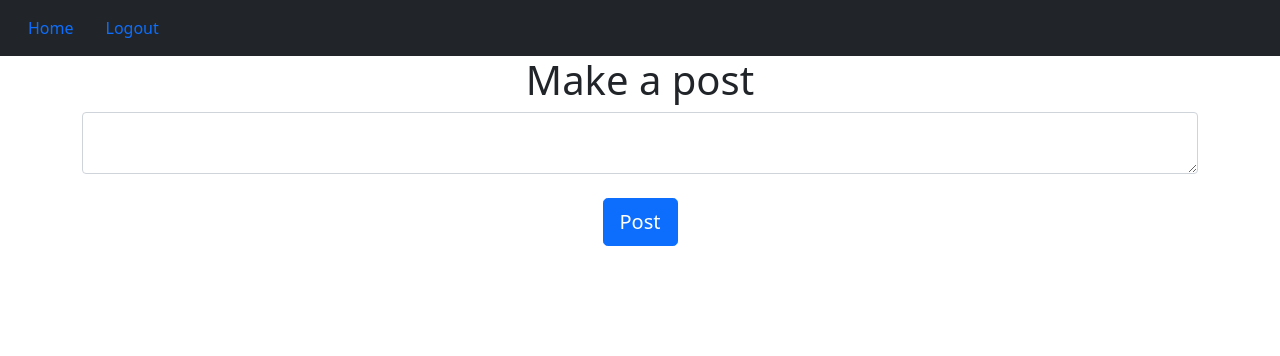
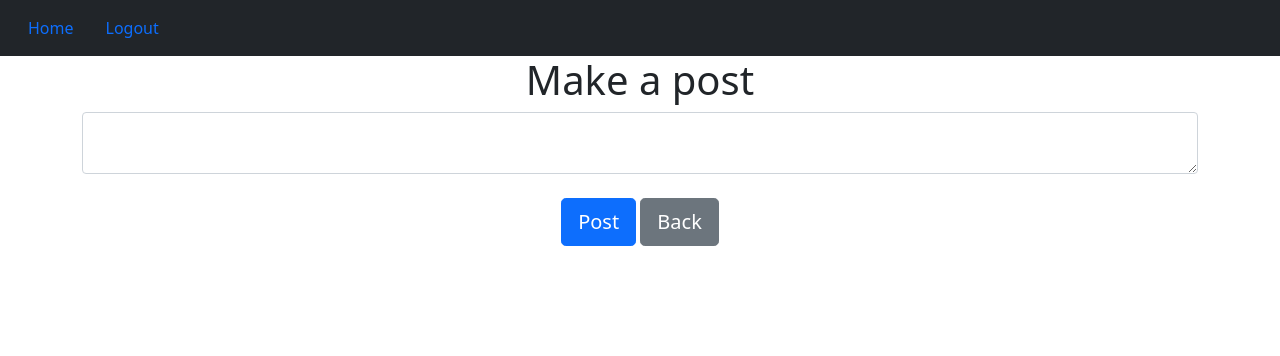
Before and after one commit to JagTheFriend/Python-Blog, a Flask app: page /create-post in a window 1280 px wide. Shown: the top 356 px of the page. Run offline with Flask 2, Linux system fonts and the light colour scheme; the visitor is signed in with stand-in values (Sample User, id 1).

Commit message:
Added a way to go back to the homepage

```diff
--- a/website/templates/create_post.html
+++ b/website/templates/create_post.html
@@ -1,5 +1,5 @@
 {% extends "base.html" %}
-{% block title %}Home{% endblock %}
+{% block title %}Create post{% endblock %}
 {% block content %}
 <h1 align="center">Make a post</h1>
 <form method="POST">
@@ -9,6 +9,11 @@
         <button type="submit" class="btn btn-lg btn-primary">
             Post
         </button>
+        <a href="/home">
+            <button type="button" class="btn btn-lg btn-secondary">
+                Back
+            </button>
+        </a>
     </div>
 </form>
 {% endblock %}
```
